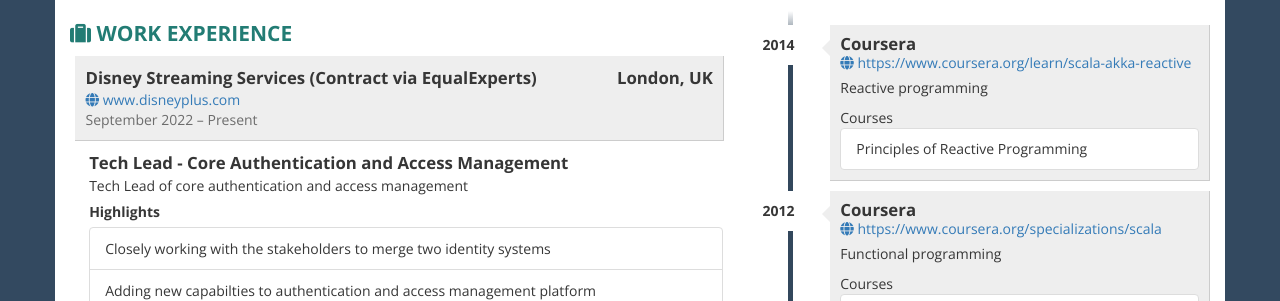
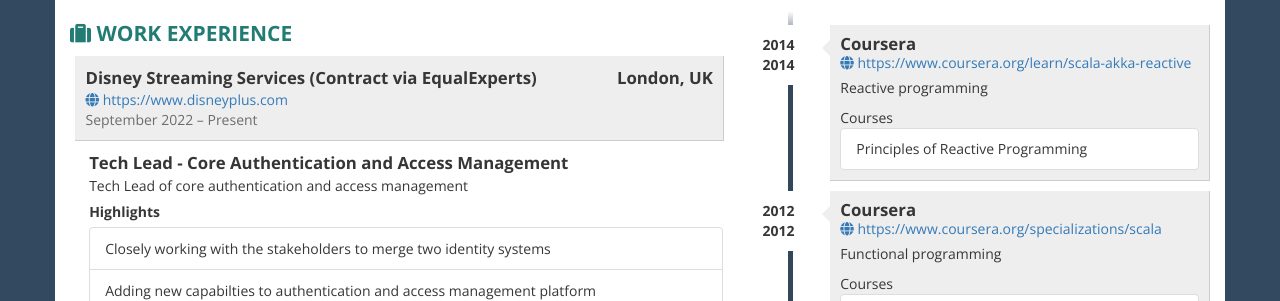
Before and after one commit to anshulbajpai/resume, a plain HTML site: page index.html in a window 1280 px wide. Shown: the part 624-925 px from the top of the page. Drawn offline with nearby package versions, Linux system fonts and the light colour scheme.

Commit message:
Updated resume

```diff
--- a/index.html
+++ b/index.html
@@ -419,7 +419,7 @@
                       </div>
                     </div>
                     <div class="address">
-                      <a href="www.disneyplus.com" target= "_blank"><i class="fas fa-globe ico"></i> www.disneyplus.com</a>
+                      <a href="https:&#x2F;&#x2F;www.disneyplus.com" target= "_blank"><i class="fas fa-globe ico"></i> https:&#x2F;&#x2F;www.disneyplus.com</a>
                     </div>
                     <div class="year">September 2022 – Present</div>
                   </div>
@@ -711,7 +711,7 @@
             <h2><i class="fas fa-university ico"></i> Education</h2>
             <ul id="education" class="clearfix">
               <li>
-                <div class="year pull-left"> 2014</div>
+                <div class="year pull-left">2014 2014</div>
                 <div class="description pull-right">
                   <h3>Coursera</h3>
                   <div class="where"></div>
@@ -727,7 +727,7 @@
                 </div>
               </li>
               <li>
-                <div class="year pull-left"> 2012</div>
+                <div class="year pull-left">2012 2012</div>
                 <div class="description pull-right">
                   <h3>Coursera</h3>
                   <div class="where"></div>
```
